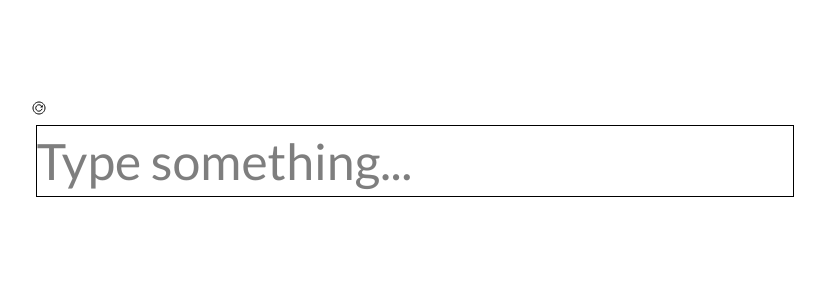
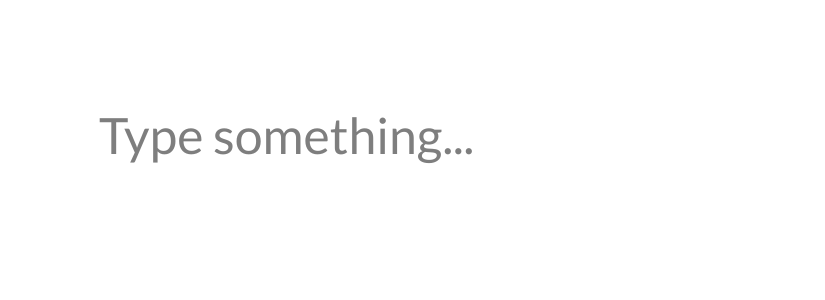
Before and after one commit to giacomoschiavo/notion-clone, a React (Create React App) app: page / in a window 1280 px wide. Shown: the top 300 px of the page, without its empty margins (230-1055 px from the left). Built offline with nearby package versions, Linux system fonts and the light colour scheme.

Commit message:
summary
Context removed
added SideButton functionalities(appear on hover, fixed on focus)

```diff
--- a/src/App.js
+++ b/src/App.js
@@ -1,49 +1,9 @@
-import React, { useState, useEffect, useCallback } from "react";
+import React from "react";
 import "./App.css";
 import Container from "./components/Container/Container";
-import Title from "./components/Paragraph/Title/Title";
-import TextContainer from "./components/Container/TextContainer";
 
 function App() {
-  const [tree, setTree] = useState([{ type: "h1", id: 0 }]);
-  const [idCounter, setIdCounter] = useState(0);
-
-  const keydownHandler = useCallback(
-    (e) => {
-      const focusedElem = document.activeElement;
-      if (focusedElem === document.body) return;
-      if (
-        (focusedElem.id && e.key === "Backspace" && !focusedElem.textContent) || // possono eliminare solo quelli che sono in tree
-        e.key === "Delete"
-      ) {
-        setTree((prevTree) =>
-          prevTree.filter((node) => node.id !== +focusedElem.id)
-        );
-      } else if (e.key === "Enter") {
-        setTree((prevTree) => [
-          ...prevTree,
-          { type: "text", id: idCounter + 1 },
-        ]);
-        setIdCounter((prevId) => prevId + 1);
-      }
-    },
-    [idCounter]
-  );
-
-  useEffect(() => {
-    window.addEventListener("keydown", keydownHandler);
-    return () => {
-      window.removeEventListener("keydown", keydownHandler);
-    };
-  }, [keydownHandler]);
-
-  return (
-    <Container width={60} marginTop={100}>
-      {tree.map((node) => (
-        <TextContainer key={node.id} id={node.id} type={node.type} />
-      ))}
-    </Container>
-  );
+  return <Container width={60} marginTop={100} />;
 }
 
 export default App;
--- a/src/components/Container/Container.js
+++ b/src/components/Container/Container.js
@@ -1,20 +1,55 @@
-import React from "react";
+import React, { useState, useEffect, useCallback } from "react";
 import styled from "styled-components";
+import TextContainer from "./TextContainer";
 
 /**
  * Container è usato esclusivamente come un contenitore centrato che riceve
  * width come parametro. E' piu un wrapper che altro
  */
 const StyledContainer = styled.div`
-  width: ${(props) => props.width || 50}%;
+  width: 50%;
   margin: auto;
-  margin-top: ${(props) => props.marginTop}px;
+  margin-top: 100px;
 `;
 
 const Container = (props) => {
+  const [tree, setTree] = useState([{ type: "h1", id: 0 }]);
+  const [idCounter, setIdCounter] = useState(0);
+
+  const keydownHandler = useCallback(
+    (e) => {
+      const focusedElem = document.activeElement;
+      if (focusedElem === document.body) return;
+      if (
+        (focusedElem.id && e.key === "Backspace" && !focusedElem.textContent) || // possono eliminare solo quelli che sono in tree
+        e.key === "Delete"
+      ) {
+        setTree((prevTree) =>
+          prevTree.filter((node) => node.id !== +focusedElem.id)
+        );
+      } else if (e.key === "Enter") {
+        setTree((prevTree) => [
+          ...prevTree,
+          { type: "text", id: idCounter + 1 },
+        ]);
+        setIdCounter((prevId) => prevId + 1);
+      }
+    },
+    [idCounter]
+  );
+
+  useEffect(() => {
+    window.addEventListener("keydown", keydownHandler);
+    return () => {
+      window.removeEventListener("keydown", keydownHandler);
+    };
+  }, [keydownHandler]);
+
   return (
     <StyledContainer width={props.width} marginTop={props.marginTop}>
-      {props.children}
+      {tree.map((node) => (
+        <TextContainer key={node.id} id={node.id} type={node.type} />
+      ))}
     </StyledContainer>
   );
 };
--- a/src/components/Container/TextContainer.js
+++ b/src/components/Container/TextContainer.js
@@ -7,13 +7,17 @@ const TextContainer = (props) => {
   const [isOnFocus, setIsOnFocus] = useState(false);
   return (
     <div
-      className={{ ...classes.container, ...classes[props.type] }}
+      className={[classes.container, classes[props.type]].join(" ")}
       type={props.type}
       onFocus={() => setIsOnFocus(true)}
       onBlur={() => setIsOnFocus(false)}
     >
-      {/* {isOnFocus && <SideButton />} */}
-      <SideButton />
+      <SideButton
+        className={[
+          classes.sideButton,
+          isOnFocus && classes.sideButtonFocus,
+        ].join(" ")}
+      />
       <Paragraph id={props.id} type={props.type}>
         {props.children}
       </Paragraph>
--- a/src/components/Container/TextContainer.module.css
+++ b/src/components/Container/TextContainer.module.css
@@ -1,5 +1,5 @@
-.h1 {
-  /* height: 50px; */
+.container {
+  position: relative;
 }
 
 .quote {
@@ -13,3 +13,16 @@
   background-color: #eee;
   margin: 15px 5px;
 }
+
+.sideButton {
+  position: absolute;
+  left: -30px;
+}
+
+.container:hover .sideButton {
+  opacity: 0.5;
+}
+
+.sideButtonFocus {
+  opacity: 0.5;
+}
--- a/src/components/Paragraph/Paragraph.module.css
+++ b/src/components/Paragraph/Paragraph.module.css
@@ -12,8 +12,8 @@
   border: 0;
   padding: 5px;
   padding-left: 0;
-  border: 1px solid black;
-  margin: 5px;
+  /* border: 1px solid black; */
+  margin: 0 5px;
   background-color: transparent;
 }
 
--- a/src/components/SideButton/SideButton.js
+++ b/src/components/SideButton/SideButton.js
@@ -1,16 +1,13 @@
 import React from "react";
-import { IoReloadCircleOutline } from "react-icons/io5";
-import styled from "styled-components";
+import { GrDrag } from "react-icons/gr";
+import classes from "./SideButton.module.css";
+const SideButton = (props) => {
+  const divClasses = [classes.container, props.className];
 
-const Container = styled.div`
-  position: relative;
-`;
-
-const SideButton = () => {
   return (
-    <Container>
-      <IoReloadCircleOutline />
-    </Container>
+    <div className={divClasses.join(" ")}>
+      <GrDrag />
+    </div>
   );
 };
 
--- /dev/null
+++ b/src/components/SideButton/SideButton.module.css
@@ -0,0 +1,12 @@
+.container {
+  transition: 0.5s;
+  opacity: 0;
+  font-size: 20px;
+  padding: 5px 2px;
+  display: flex;
+}
+
+.container:hover {
+  background-color: #ddd;
+  cursor: pointer;
+}
```
Also changed, not shown: src/store/tree-context.js (deleted, +0 -8 lines), todo.txt (deleted), 1 other file (tests, documents, lock files or other folders).
